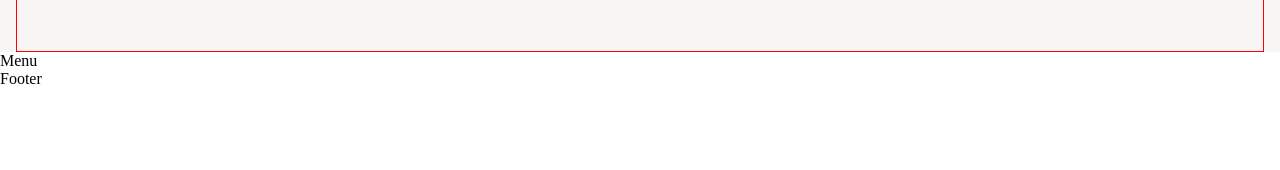
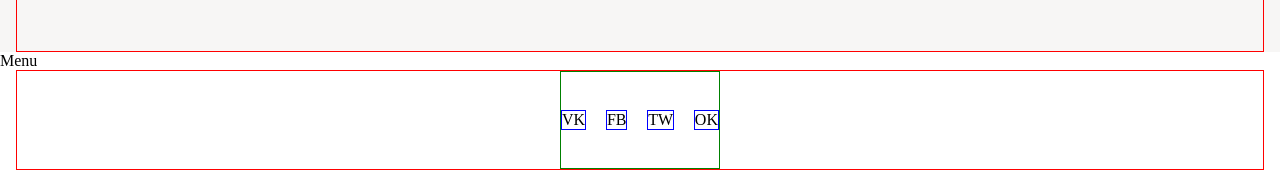
Before and after one commit to aivan3d66/food-shop, a React (Create React App) app: page / in a window 1280 px wide. Shown: the part 2937-3107 px from the top of the page. Before the commit the page ends 3025 px from the top, so only its background shows below. Built offline with nearby package versions, Linux system fonts and the light colour scheme.

Commit message:
add Footer markup styles

```diff
--- a/src/components/UI/Footer/component.js
+++ b/src/components/UI/Footer/component.js
@@ -1,5 +1,28 @@
 import styled from 'styled-components'
 
 export const Footer = styled.div`
+  width: 100%;
+  padding: 0;
+  margin: 0;
+`
 
+export const FooterWrapper = styled.div`
+  display: flex;
+  justify-content: center;
+  max-width: 1248px;
+  min-height: 100px;
+  margin: 0 auto;
+  border: 1px solid red;
+
+  ul {
+    display: flex;
+    justify-content: space-between;
+    align-items: center;
+    width: 160px;
+    border: 1px solid green;
+
+    li {
+      border: 1px solid blue;
+    }
+  }
 `
--- a/src/components/UI/Footer/index.tsx
+++ b/src/components/UI/Footer/index.tsx
@@ -1,9 +1,16 @@
-import { Footer } from './component'
+import { Footer, FooterWrapper } from './component'
 
 export default () => {
     return (
         <Footer>
-            Footer
+            <FooterWrapper>
+                <ul>
+                    <li>VK</li>
+                    <li>FB</li>
+                    <li>TW</li>
+                    <li>OK</li>
+                </ul>
+            </FooterWrapper>
         </Footer>
     )
 }
```
